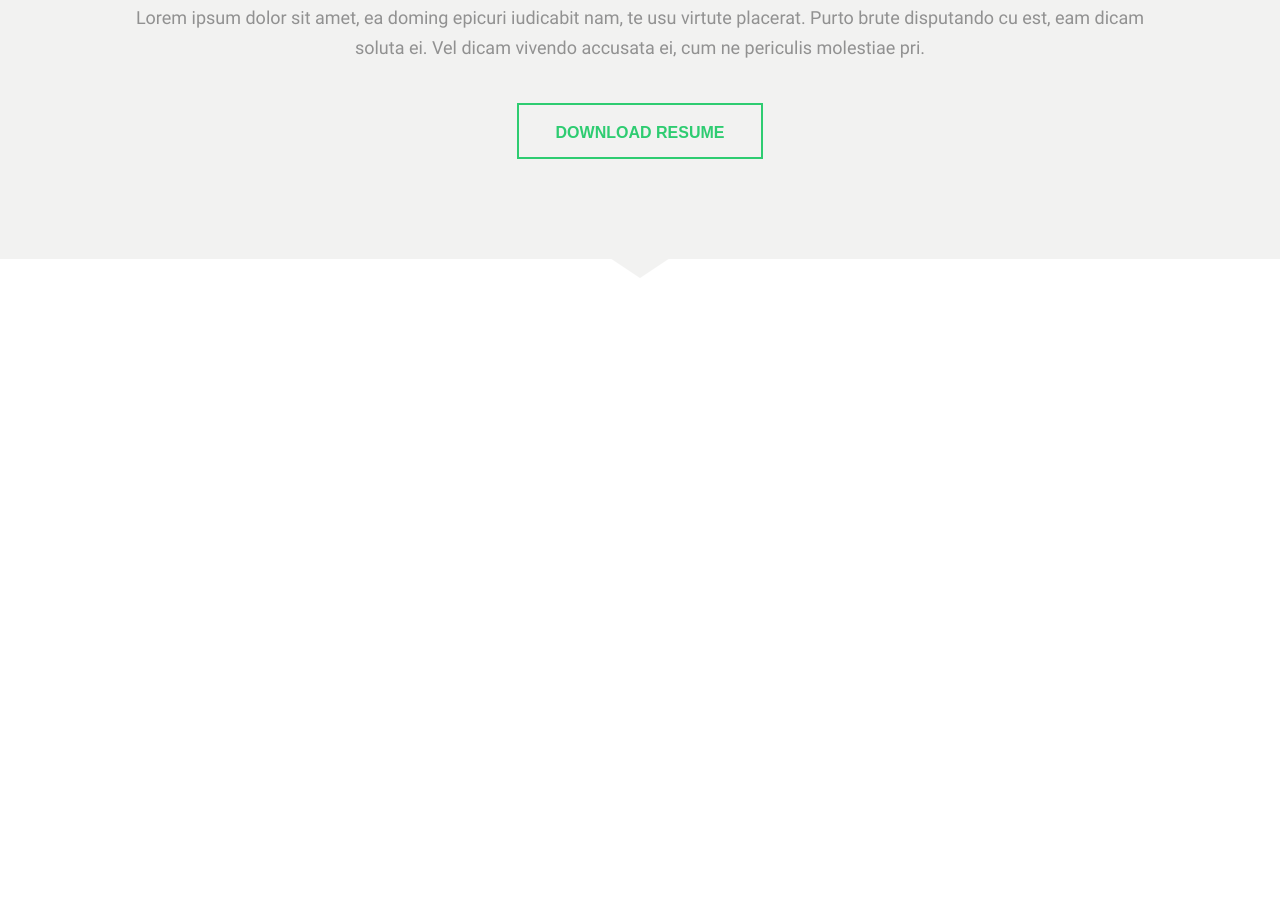
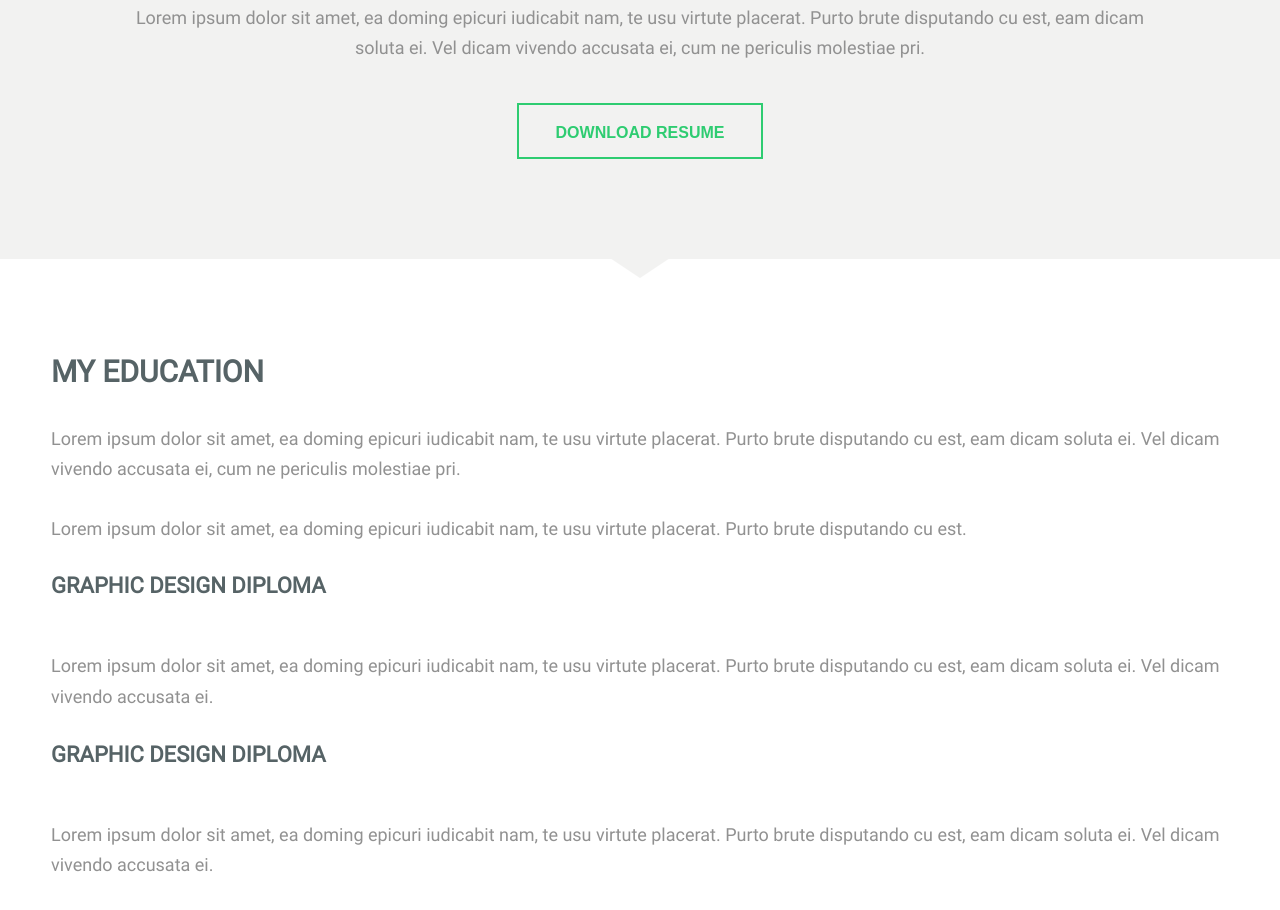
Before and after one commit to superedriver/landing, a website: page src/index.pug in a window 1280 px wide. Shown: the part 3184-4094 px from the top of the page. Before the commit the page ends 3492 px from the top, so only its background shows below. Drawn offline with nearby package versions, Linux system fonts and the light colour scheme; files that its build step writes are made by us from their sources; files whose address does not match are found by name.

Commit message:
started testimonials

```diff
--- a/src/css/styles.styl
+++ b/src/css/styles.styl
@@ -234,7 +234,7 @@ a:active
 
   .skills-description
     width 550px
-    margin-right 89px
+    margin-right 75px
 
     .contact-me
       margin-top 11px
@@ -298,3 +298,6 @@ a:active
   .download-resume
     margin-top 10px
     margin-bottom 5px
+
+#testimonials
+  padding-top 95px
--- a/src/index.pug
+++ b/src/index.pug
@@ -118,9 +118,36 @@ html(lang='en')
         | cu est, eam dicam soluta ei. Vel dicam vivendo accusata ei, cum ne periculis molestiae pri.
       button.button.download-resume DOWNLOAD RESUME
 
-    section#education.section-block
-    section#experience.section-block
-    section#testimonials.section-block
+    //section#education.section-block
+    //section#experience.section-block
+    section#testimonials.section-block.centered-content
+      .testimonial-item
+        h2.h2 MY EDUCATION
+        .testimonial-content
+          .testimonial-content-description
+            p.description-item
+              | Lorem ipsum dolor sit amet, ea doming epicuri iudicabit nam, te usu virtute placerat. Purto brute
+              | disputando cu est, eam dicam soluta ei. Vel dicam vivendo accusata ei, cum ne periculis molestiae pri.
+            p.description-item
+              | Lorem ipsum dolor sit amet, ea doming epicuri iudicabit nam, te usu virtute placerat. Purto brute
+              | disputando cu est.
+          .testimonials
+            .testimonial
+              h3.h3 GRAPHIC DESIGN DIPLOMA
+              .testimonial-title Reeves College  /  June 2008 - May 2010
+              .testimonial-level 4.0 GPA
+              p.description-item.testimonial-description
+                | Lorem ipsum dolor sit amet, ea doming epicuri iudicabit nam, te usu virtute placerat. Purto brute
+                | disputando cu est, eam dicam soluta ei. Vel dicam vivendo accusata ei.
+            .testimonial
+              h3.h3 GRAPHIC DESIGN DIPLOMA
+              .testimonial-title Reeves College  /  June 2008 - May 2010
+              .testimonial-level 4.0 GPA
+              p.description-item.testimonial-description
+                | Lorem ipsum dolor sit amet, ea doming epicuri iudicabit nam, te usu virtute placerat. Purto brute
+                | disputando cu est, eam dicam soluta ei. Vel dicam vivendo accusata ei.
+
+      .testimonial-section
     section#portfolio.section-block
     section#contact-me.section-block
     footer
```
Also changed, not shown: public/css/styles.css, public/index.html.
